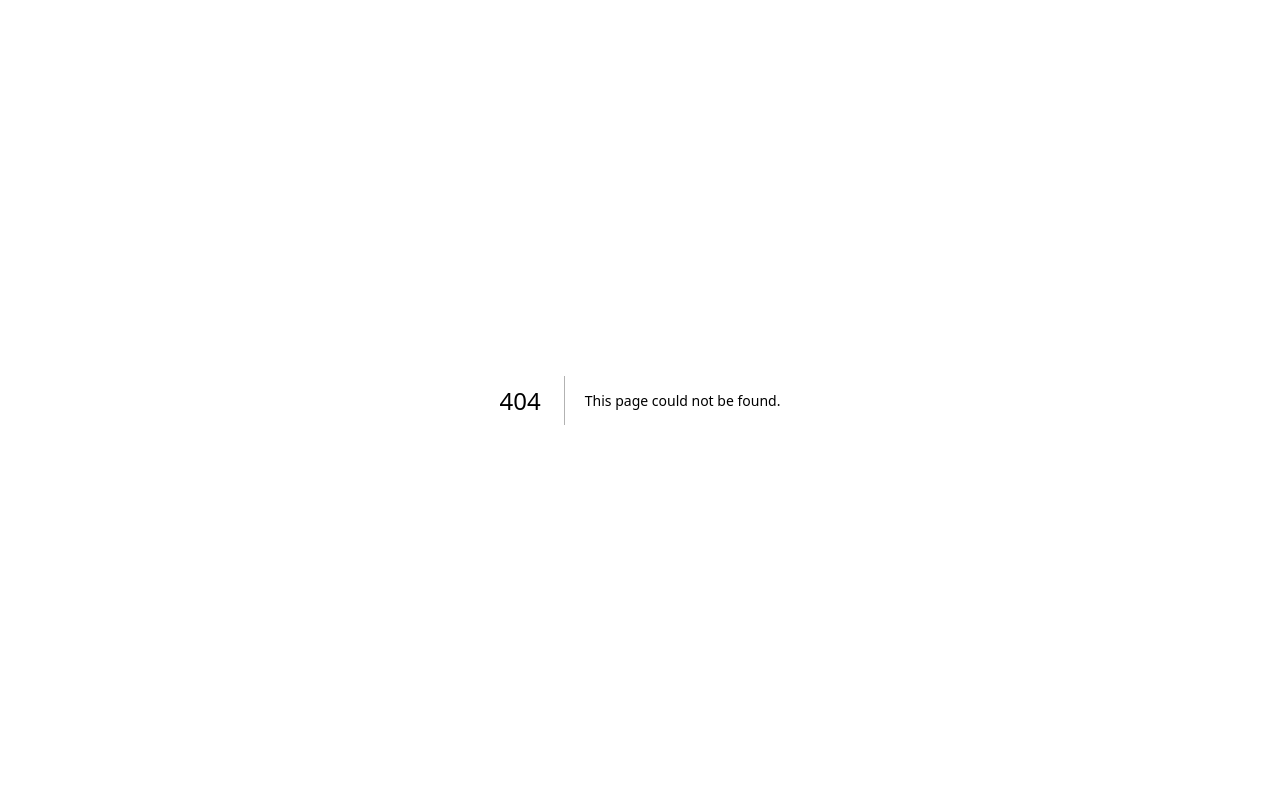
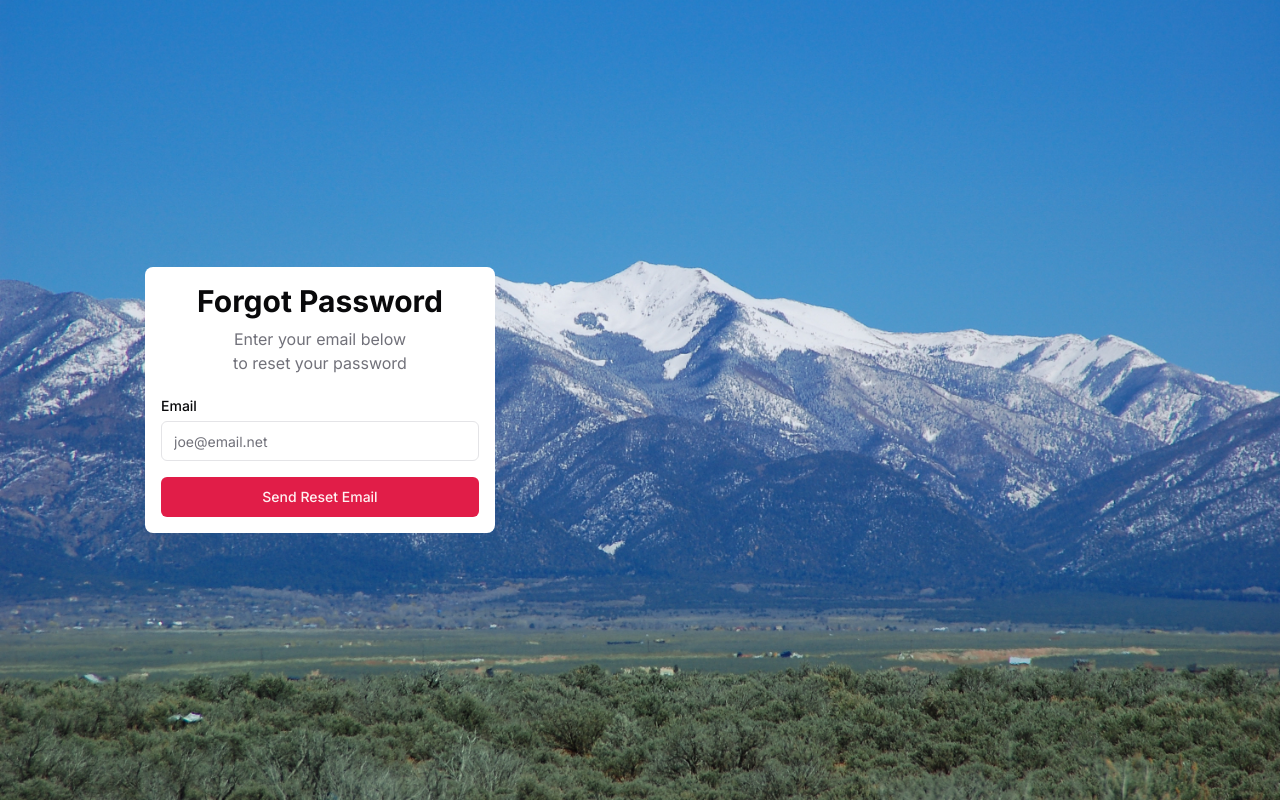
Before and after one commit to TheBozzz34/ice-app, a Next.js app: page /forgot-password in a window 1280 px wide. Before the commit this address had no page. Built offline with nearby package versions, Linux system fonts and the light colour scheme.

Commit message:
Added password reset page, no functionality yet though

```diff
--- /dev/null
+++ b/src/app/forgot-password/page.tsx
@@ -0,0 +1,70 @@
+"use client";
+
+import React, { useState } from 'react';
+import Image from 'next/image';
+import bg from '../../../public/Wheeler-Peak.jpg';
+import { Button } from '@/components/ui/button';
+import { Input } from '@/components/ui/input';
+import { Label } from '@/components/ui/label';
+
+export default function ForgotPasswordPage() {
+    const [formData, setFormData] = useState({
+        email: ''
+    });
+
+    const [buttonMessage, setButtonMessage] = useState('Send Reset Email')
+
+    const handleChange = (e: any) => {
+        setFormData({ ...formData, [e.target.id]: e.target.value });
+    };
+
+    const handleSubmit = async (e: any) => {
+        e.preventDefault();
+        setButtonMessage('Sending email...');
+
+        const formDataToSend = new FormData();
+        formDataToSend.append('email', formData.email);
+        // await forgotPassword(formDataToSend); // This function doesn't exist yet, check out https://supabase.com/docs/guides/auth/passwords#example-request-a-password-reset-email
+        setButtonMessage('Email sent! Redirecting...');
+
+
+    };
+
+    return (
+        <div className="min-h-screen w-full lg:grid lg:grid-cols-2">
+            <div className="flex items-center justify-center py-12">
+                <form className="mx-auto grid w-[350px] gap-6 bg-white p-4 rounded-lg" onSubmit={handleSubmit}>
+                    <div className="grid gap-2 text-center bg-white">
+                        <h1 className="text-3xl font-bold">Forgot Password</h1>
+                        <p className="text-balance text-muted-foreground">
+                            Enter your email below to reset your password
+                        </p>
+                    </div>
+                    <div className="grid gap-4">
+                        <div className="grid gap-2">
+                            <Label htmlFor="email">Email</Label>
+                            <Input
+                                id="email"
+                                type="email"
+                                placeholder="joe@email.net"
+                                required
+                                onChange={handleChange}
+                                value={formData.email}
+                            />
+                        </div>
+                        <Button type="submit" className="w-full">
+                            {buttonMessage}
+                        </Button>
+                    </div>
+                </form>
+            </div>
+            <div className="hidden lg:flex items-center justify-center">
+                <Image
+                    src={bg}
+                    alt="Background"
+                    className="object-cover w-full h-screen fixed z-[-1] top-0 left-0"
+                />
+            </div>
+        </div>
+    );
+}
--- a/src/app/layout.tsx
+++ b/src/app/layout.tsx
@@ -10,8 +10,8 @@ const fontSans = FontSans({
 })
 
 export const metadata: Metadata = {
-  title: "Create Next App",
-  description: "Generated by create next app",
+  title: "Wheeler Peak Ice",
+  description: "Wheeler Peak Ice is a company",
 };
 
 export default function RootLayout({
--- a/src/app/login/actions.ts
+++ b/src/app/login/actions.ts
@@ -1,4 +1,4 @@
-// 'use server'
+// 'use server' cant be used in this file
 
 import { createClient } from '@/utils/supabase/client'
 import { navigate, revalidatePathFunc } from './redirect'
@@ -8,7 +8,7 @@ export async function login(formData: FormData) {
   const supabase = createClient()
 
   // type-casting here for convenience
-  // in practice, you should validate your inputs
+  // probably should validate the form data
   const data = {
     email: formData.get('email') as string,
     password: formData.get('password') as string,
@@ -22,5 +22,5 @@ export async function login(formData: FormData) {
   }
 
   revalidatePathFunc('/', 'layout')
-  navigate('private')
+  navigate('client')
 }
--- a/src/app/login/page.tsx
+++ b/src/app/login/page.tsx
@@ -7,7 +7,8 @@ import Link from "next/link"
 import { Button } from "@/components/ui/button"
 import { Input } from "@/components/ui/input"
 import { Label } from "@/components/ui/label"
-import grad from "../../../public/grad.png"
+import logo from "../../../public/Logo-Draft.png"
+import bg from "../../../public/Wheeler-Peak.jpg"
 
 export default function LoginPage() {
   const [formData, setFormData] = useState({
@@ -35,10 +36,19 @@ export default function LoginPage() {
 
   return (
     <>
+
+      <Image
+        src={bg}
+        alt="Background"
+        className="object-cover w-full h-screen fixed z-[-1] top-0 left-0"
+      />
+
+
+
       <div className="min-h-screen w-full lg:grid lg:grid-cols-2">
       <div className="flex items-center justify-center py-12">
-        <form className="mx-auto grid w-[350px] gap-6" onSubmit={handleSubmit}>
-          <div className="grid gap-2 text-center">
+        <form className="mx-auto grid w-[350px] gap-6 bg-white p-4 rounded-lg" onSubmit={handleSubmit}>
+          <div className="grid gap-2 text-center bg-white">
             <h1 className="text-3xl font-bold">Login</h1>
             <p className="text-balance text-muted-foreground">
               Enter your email below to login to your account
@@ -77,7 +87,7 @@ export default function LoginPage() {
             <Button type="submit" className="w-full">
               {buttonMessage}
             </Button>
-            <Button variant="outline" className="w-full" onClick={() => alert('Google Login')}>
+            <Button variant="outline" className="w-full" disabled>
               Login with Google
             </Button>
           </div>
@@ -89,13 +99,11 @@ export default function LoginPage() {
           </div>
         </form>
       </div>
-      <div className="hidden lg:block border-l">
+      <div className="lg:block">
         <Image
-          src="/placeholder.png"
+          src={logo}
           alt="Image"
-          height={1920}
-          width={1080}
-          className="h-full w-full object-fit dark:brightness-[0.2] dark:grayscale hidden"
+          className="dark:brightness-[0.2] dark:grayscale object-cover h-full float-right"
         />
       </div>
     </div>
```
Also changed, not shown: src/app/page.tsx (indentation only).
